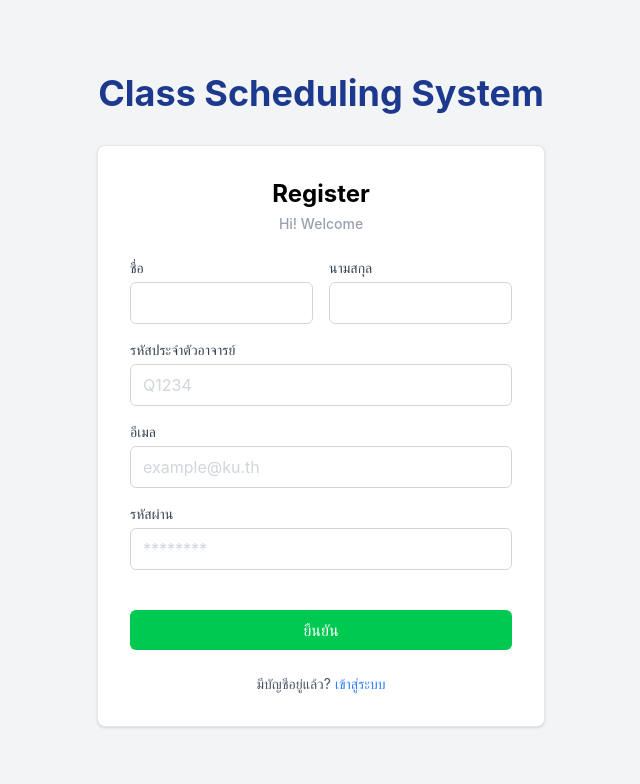
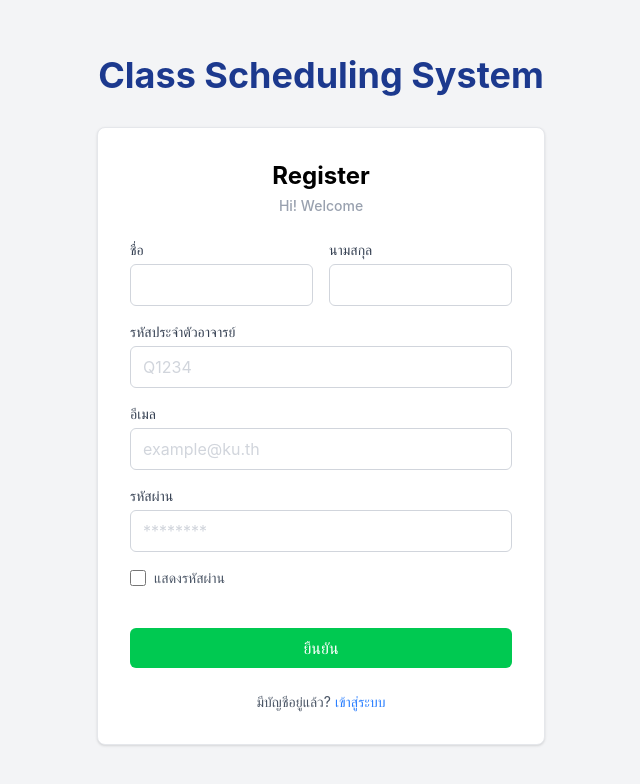
Before and after one commit to Vasitpon2004/Class-Scheduling-System, a React (Vite) app in the folder frontend/: page /register/professor in a window 1280 px wide. Shown: the top 784 px of the page, without its empty margins (319-959 px from the left). Built offline with nearby package versions, Linux system fonts and the light colour scheme; sample sign-in values are in the browser's storage.

Commit message:
Logs: Update Nisit&Professor Showpassword

```diff
--- a/frontend/src/pages/Register/Nisit/NisitRegister.tsx
+++ b/frontend/src/pages/Register/Nisit/NisitRegister.tsx
@@ -1,9 +1,10 @@
 import { Link, useNavigate } from 'react-router-dom';
-import React from 'react';
+import React, { useState } from 'react';
 
 const PersonalInfo = () => {
   // เรียกใช้ useNavigate เพื่อเปลี่ยนหน้าเมื่อกดปุ่ม
   const navigate = useNavigate();
+  const [showPassword, setShowPassword] = useState(false);
 
   const handleSubmit = (e: React.FormEvent) => {
     e.preventDefault(); // คำสั่งกันหน้าเว็บ reload ตอนที่กดปุ่ม submit
@@ -80,10 +81,23 @@
               รหัสผ่าน
             </label>
             <input
-              type="password"
+              type={showPassword ? "text" : "password"}
               placeholder="********"
               className="w-full border border-gray-300 rounded-md px-3 py-2 focus:outline-none focus:ring-1 focus:ring-green-500 focus:border-green-500 placeholder-gray-300"
             />
+          </div>
+
+          {/* Checkbox: แสดงรหัสผ่าน */}
+          <div className="flex items-center">
+            <input
+              type="checkbox"
+              id="show-password"
+              className="h-4 w-4 text-blue-500 border-gray-300 rounded focus:ring-blue-500"
+              onChange={(e) => setShowPassword(e.target.checked)}
+            />
+            <label htmlFor="show-password" className="ml-2 text-sm text-gray-600">
+              แสดงรหัสผ่าน
+            </label>
           </div>
 
           {/* Button: ยืนยัน */}
--- a/frontend/src/pages/Register/Professer/ProfessorRegister.tsx
+++ b/frontend/src/pages/Register/Professer/ProfessorRegister.tsx
@@ -3,6 +3,7 @@
 
 const ProfessorRegister = () => {
   const navigate = useNavigate();
+  const [showPassword, setShowPassword] = React.useState(false);
   const handleSubmit = (e: React.FormEvent) => {
     e.preventDefault();
     console.log('Form submitted!');
@@ -77,10 +78,23 @@
               รหัสผ่าน
             </label>
             <input
-              type="password"
+              type={showPassword ? "text" : "password"}
               placeholder="********"
               className="w-full border border-gray-300 rounded-md px-3 py-2 focus:outline-none focus:ring-1 focus:ring-green-500 focus:border-green-500 placeholder-gray-300"
             />
+          </div>
+
+          {/* Checkbox: แสดงรหัสผ่าน */}
+          <div className="flex items-center">
+            <input
+              type="checkbox"
+              id="show-password"
+              className="h-4 w-4 text-blue-500 border-gray-300 rounded focus:ring-blue-500"
+              onChange={(e) => setShowPassword(e.target.checked)}
+            />
+            <label htmlFor="show-password" className="ml-2 text-sm text-gray-600">
+              แสดงรหัสผ่าน
+            </label>
           </div>
 
           {/* Button: ยืนยัน */}
```
